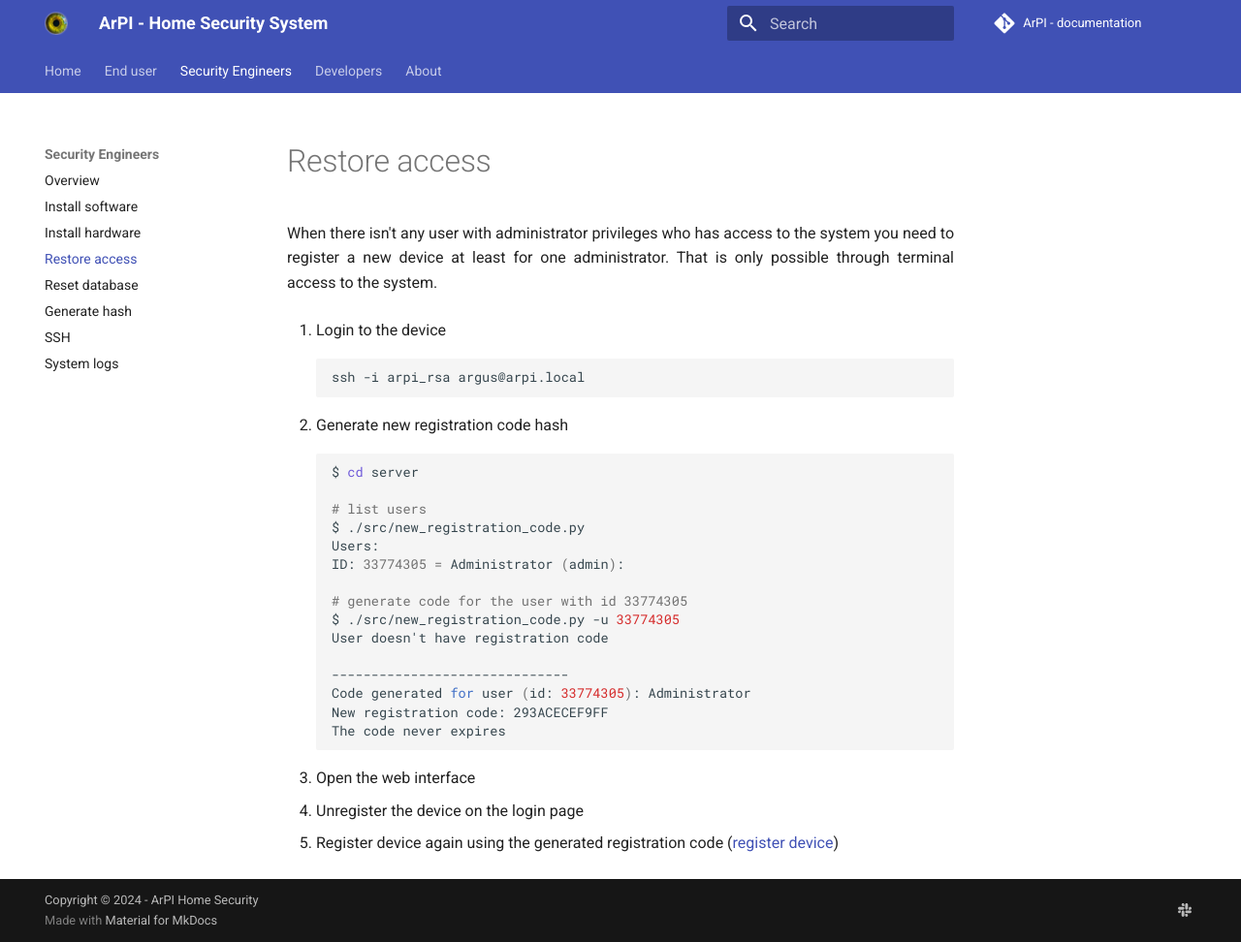
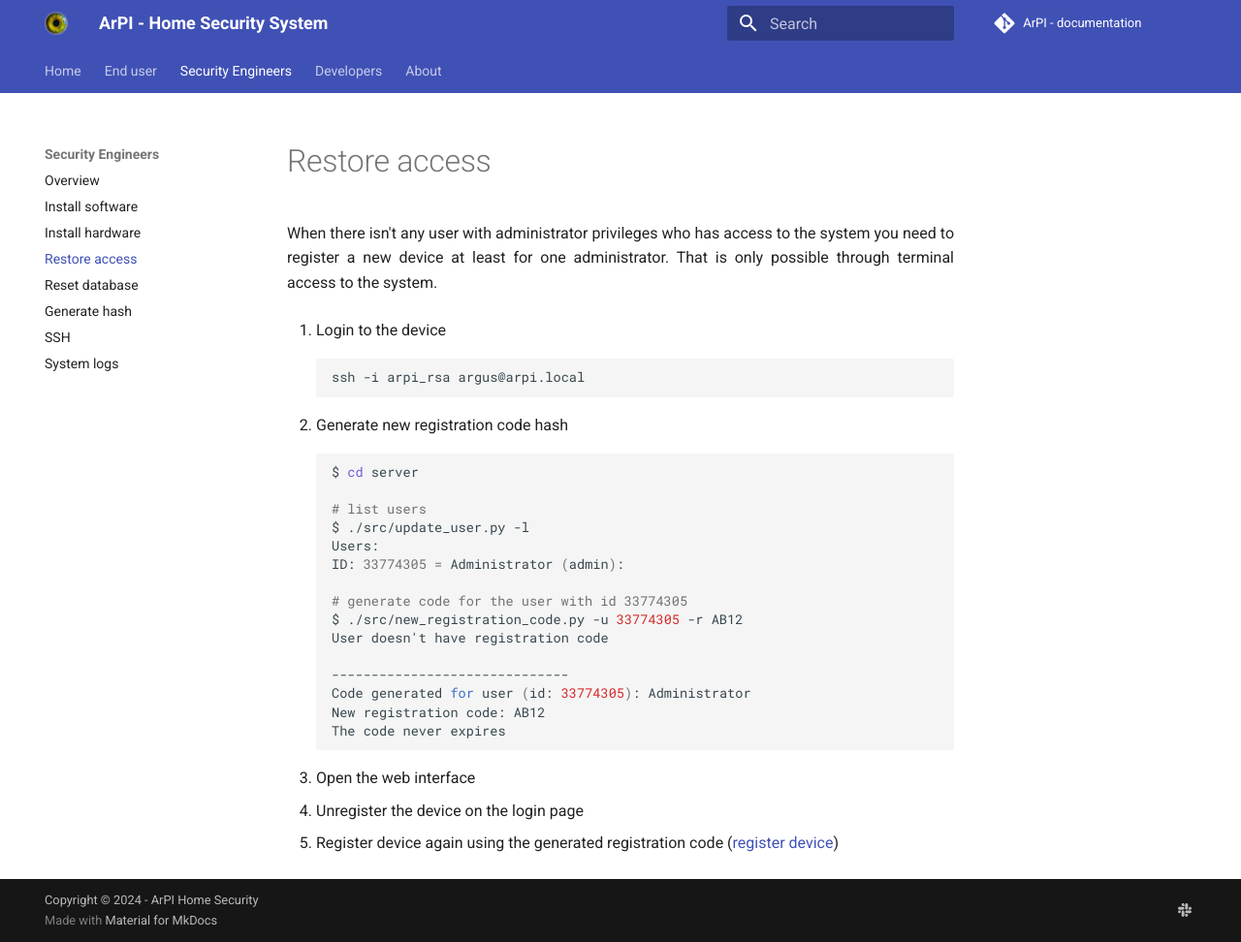
Before and after one commit to ArPIHomeSecurity/arpi_documentation, an MkDocs documentation site: the page built from docs/security_engineers/restore_access.md, in a window 1280 px wide and 972 px high. Shown: the whole window at 97% size. Built offline with MkDocs 1.6.1 and Material for MkDocs 9.7.7, drawn with Linux system fonts in a browser that asks for light colours; comment, search, counter and statistics services are not loaded.

Commit message:
Update adding reg code

````diff
--- a/docs/security_engineers/restore_access.md
+++ b/docs/security_engineers/restore_access.md
@@ -12,17 +12,17 @@ ssh -i arpi_rsa argus@arpi.local
 $ cd server
 
 # list users
-$ ./src/new_registration_code.py
+$ ./src/update_user.py -l
 Users:
 ID: 33774305 = Administrator (admin):
 
 # generate code for the user with id 33774305
-$ ./src/new_registration_code.py -u 33774305
+$ ./src/new_registration_code.py -u 33774305 -r AB12
 User doesn't have registration code
 
 ------------------------------
 Code generated for user (id: 33774305): Administrator
-New registration code: 293ACECEF9FF
+New registration code: AB12
 The code never expires
 ```
 
````
